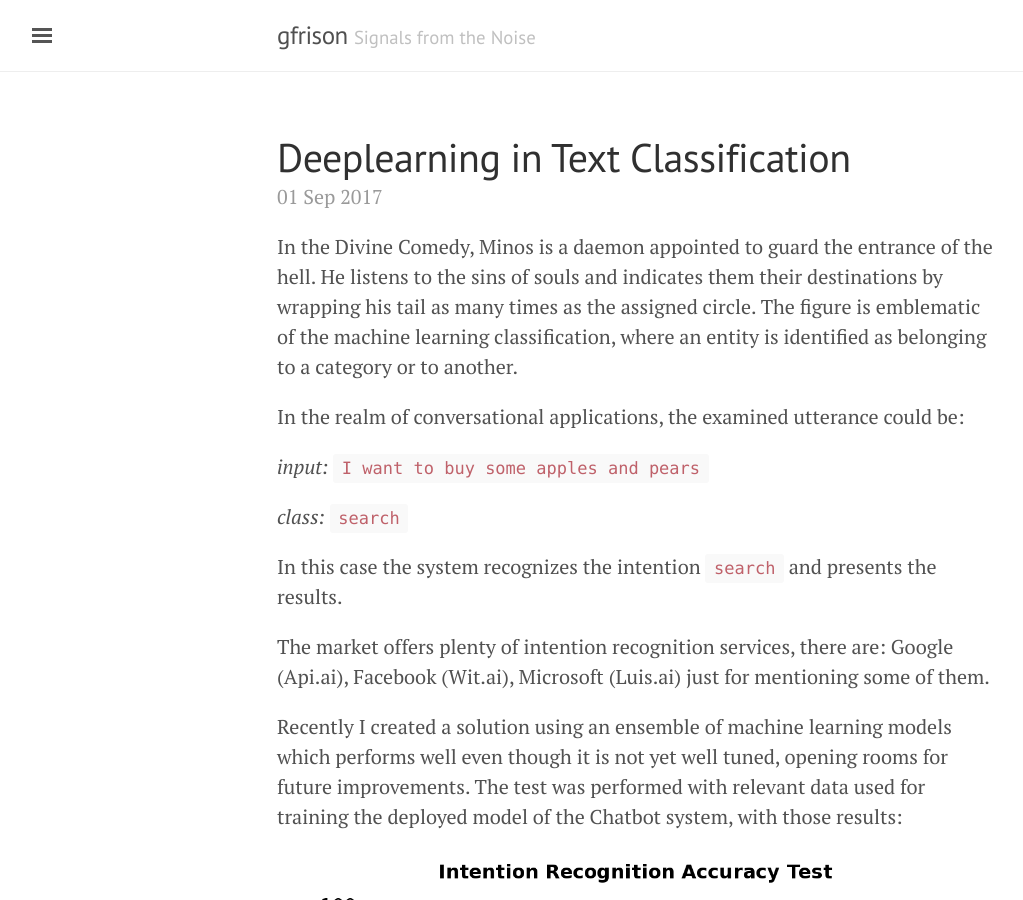
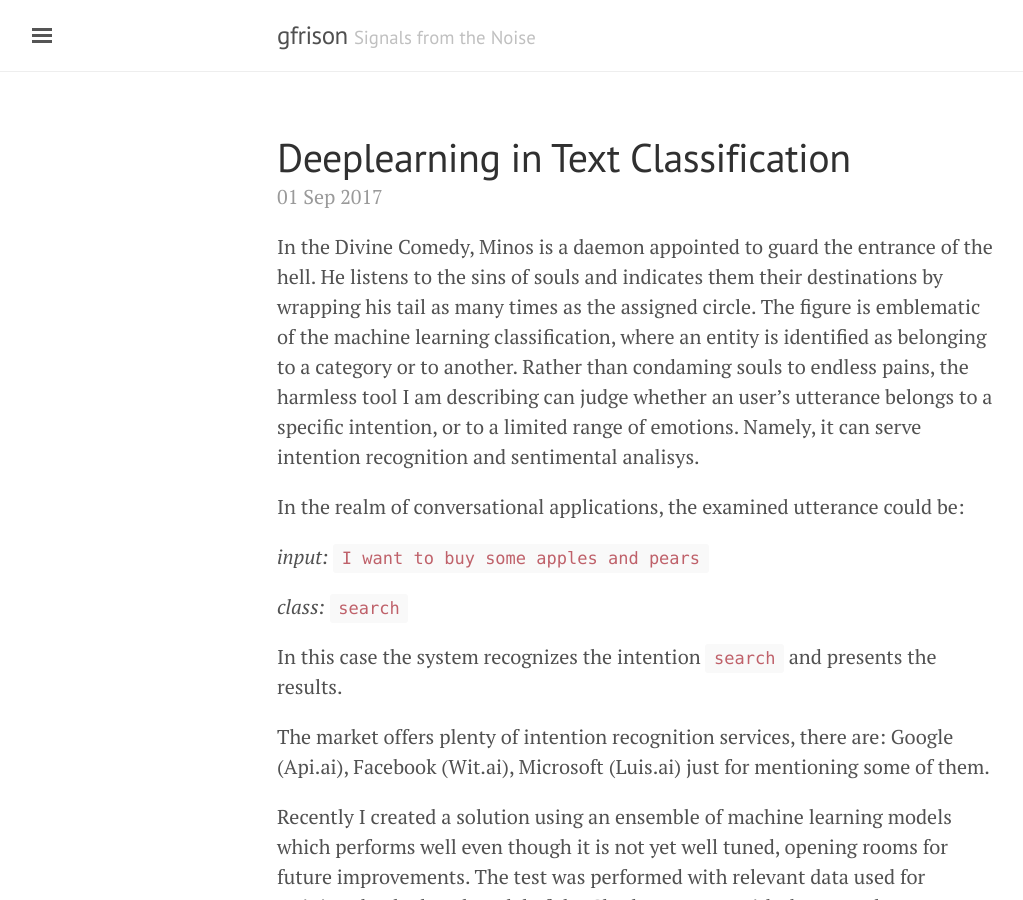
Before and after one commit to gfrison/gfrison.github.io, a Jekyll site: the page built from _posts/2017-09-01-deeplearning-in-text-classification.md, in a window 1280 px wide and 900 px high. Shown: the whole window, without its empty margins (3-1026 px from the left). Built offline with Jekyll 4.4.1, drawn with Linux system fonts in a browser that asks for light colours.

Commit message:
Update 2017-09-01-deeplearning-in-text-classification.md

```diff
--- a/_posts/2017-09-01-deeplearning-in-text-classification.md
+++ b/_posts/2017-09-01-deeplearning-in-text-classification.md
@@ -8,7 +8,7 @@ image: /assets/minos-chart.png
 In the Divine Comedy, Minos is a daemon appointed to guard the entrance of the hell. He listens to the sins of souls
 and indicates them their destinations by wrapping his tail as many times as the assigned circle.
 The figure is emblematic of the machine learning classification, where an entity is identified as belonging to
-a category or to another.
+a category or to another. Rather than condaming souls to endless pains, the harmless tool I am describing can judge whether an user's utterance belongs to a specific intention, or to a limited range of emotions. Namely, it can serve intention recognition and sentimental analisys.
 
 In the realm of conversational applications, the examined utterance could be:
 
```
